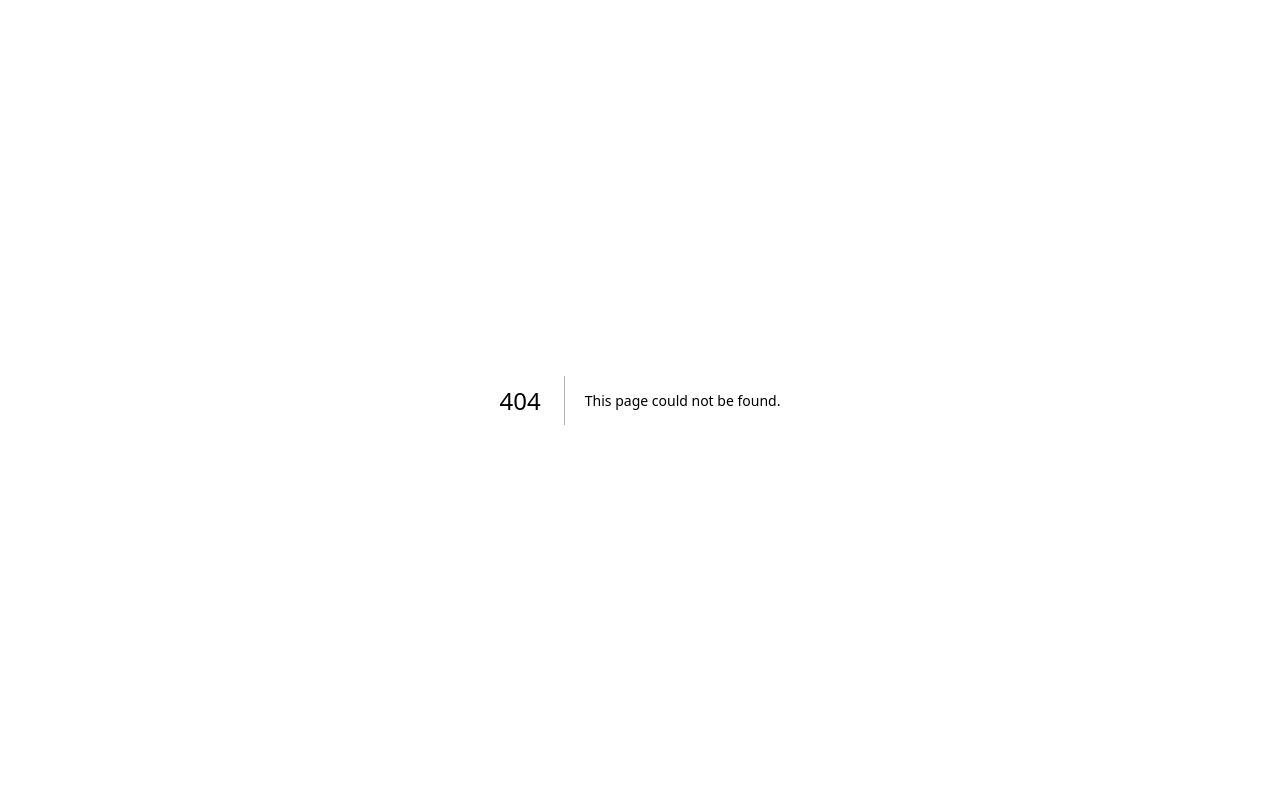
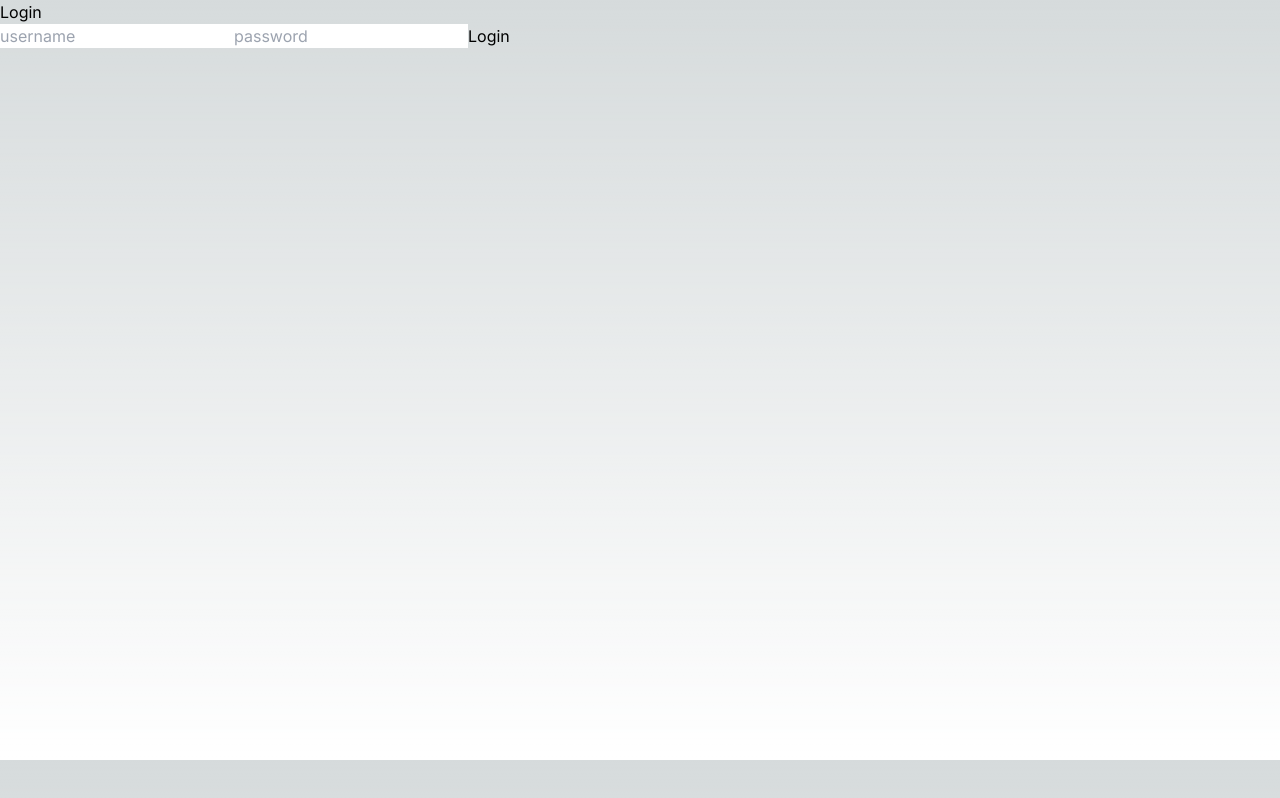
Before and after one commit to s3xmaxman/nextjs-django, a Next.js app in the folder next-frontend/: page /login in a window 1280 px wide. Before the commit this address had no page. Built offline with nearby package versions, Linux system fonts and the light colour scheme.

Commit message:
update login

```diff
--- /dev/null
+++ b/next-frontend/app/login/page.tsx
@@ -0,0 +1,43 @@
+"use client";
+import React from "react";
+
+const LOGIN_URL = "http://127.0.0.1:8001/api/token/pair";
+
+const page = () => {
+  const handleSubmit = async (event: React.FormEvent) => {
+    event.preventDefault();
+    console.log(event, event.target);
+    const formData = new FormData(event.target as HTMLFormElement);
+    const objectFormData = Object.fromEntries(formData);
+    const jsonData = JSON.stringify(objectFormData);
+    const requestOptions = {
+      method: "POST",
+      headers: { "Content-Type": "application/json" },
+      body: jsonData,
+    };
+    const response = await fetch(LOGIN_URL, requestOptions);
+
+    if (response.ok) {
+      const data = await response.json();
+      console.log(data);
+    }
+  };
+
+  return (
+    <div className="h-[95vh]">
+      <h1>Login</h1>
+      <form onSubmit={handleSubmit}>
+        <input type="text" required name="username" placeholder="username" />
+        <input
+          type="password"
+          required
+          name="password"
+          placeholder="password"
+        />
+        <button type="submit">Login</button>
+      </form>
+    </div>
+  );
+};
+
+export default page;
```
